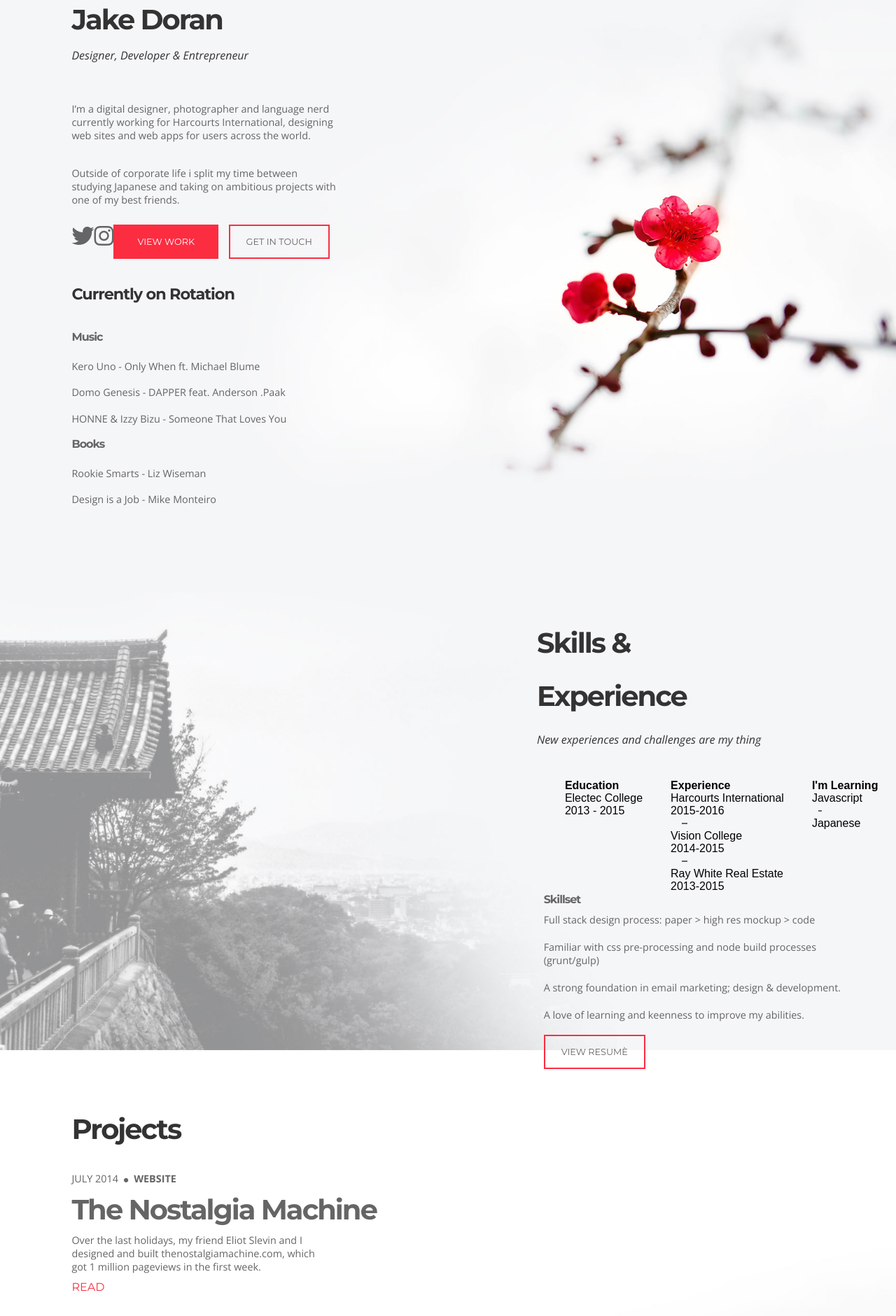
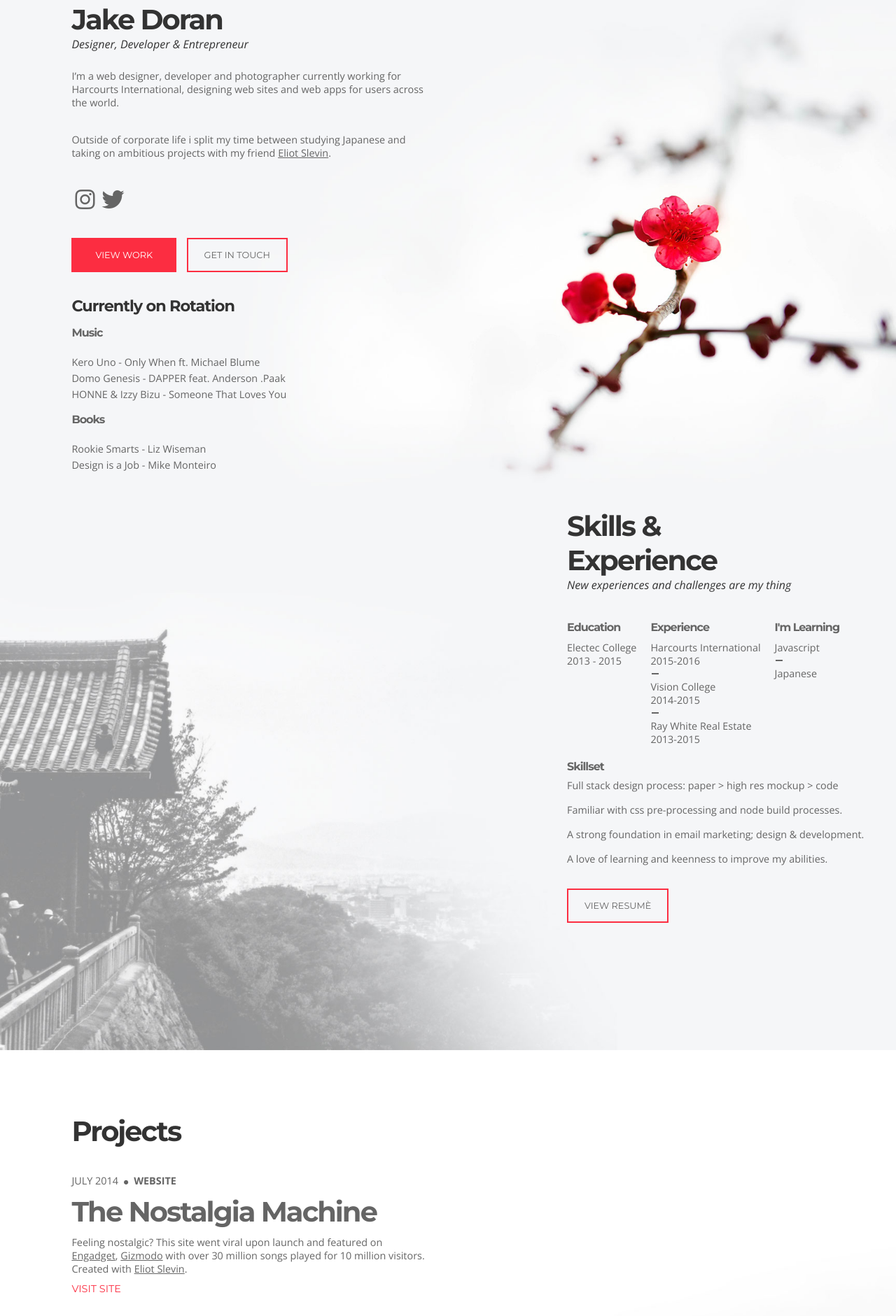
Before and after one commit to jakedoran/jakedoran.io, a website: page app/index.html in a window 1280 px wide. Shown: the part 919-2800 px from the top of the page at 70% size. Drawn offline with nearby package versions, Linux system fonts and the light colour scheme; files whose address does not match are found by name.

Commit message:
fixed margins and content

```diff
--- a/app/index.html
+++ b/app/index.html
@@ -9,7 +9,7 @@
 </head>
 	<body>
 	<section class="home">
-		<div class="home-title block">
+		<div class="home-title">
 			<div class="centered">
 				<h1>DIGITAL DESIGN</h1>
 				<hr>
@@ -24,9 +24,9 @@
 				<h1>Jake Doran</h1>
 				<h3>Designer, Developer & Entrepreneur</h3>
 
-				<p>I’m a digital designer, photographer and language nerd currently working for Harcourts International, designing web sites and web apps for users across the world.</p>
+				<p>I’m a web designer, developer and photographer currently working for Harcourts International, designing web sites and web apps for users across the world.</p>
 
-				<p>Outside of corporate life i split my time between studying Japanese and taking on ambitious projects with one of my best friends.</p>
+				<p>Outside of corporate life i split my time between studying Japanese and taking on ambitious projects with my friend <a href="http://www.eliotslevin.com/" target="_blank">Eliot Slevin</a>.</p>
 
 				<div class="social">
 
@@ -61,39 +61,41 @@
 	<section id="experience" class="skills">
 
 
-		<div class=" title">
-			<h1>Skills & </h1>
-			<h1>Experience</h1>
+		<div class="title">
+			<div class="skills-title">
+				<h1>Skills & </h1>
+				<h1>Experience</h1>
+			</div>
 			<h3>New experiences and challenges are my thing</h3>
-			<div>
+			<div class="skills-list">
 				<ul>
-					<li><strong>Education</strong></li>
-					<li>Electec College</li>
-					<li>2013 - 2015</li>
+					<li><h4>Education</h4></li>
+					<li><p>Electec College</p></li>
+					<li><p>2013 - 2015</p></li>
 				</ul>
 				<ul>
-					<li><strong>Experience</strong></li>
-					<li>Harcourts International</li>
-					<li>2015-2016</li>
+					<li><h4>Experience</h4></li>
+					<li><p>Harcourts International</p></li>
+					<li><p>2015-2016</p></li>
 					<hr>
-					<li>Vision College</li>
-					<li>2014-2015</li>
+					<li><p>Vision College</p></li>
+					<li><p>2014-2015</p></li>
 					<hr>
-					<li>Ray White Real Estate</li>
-					<li>2013-2015</li>
+					<li><p>Ray White Real Estate</p></li>
+					<li><p>2013-2015</p></li>
 				</ul>
 				<ul>
-					<li><strong>I'm Learning</strong></li>
-					<li>Javascript</li>
+					<li><h4>I'm Learning</h4></li>
+					<li><p>Javascript</p></li>
 					<hr>
-					<li>Japanese</li>
+					<li><p>Japanese</p></li>
 				</ul>
 
 			</div>
 			<div class="skillset">
 				<h4>Skillset</h4>
 				<p>Full stack design process: paper > high res mockup > code</p>
-				<p>Familiar with css pre-processing and node build processes (grunt/gulp)</p>
+				<p>Familiar with css pre-processing and node build processes.</p>
 				<p>A strong foundation in email marketing; design & development.</p>
 				<p>A love of learning and keenness to improve my abilities.</p>
 
@@ -115,25 +117,25 @@
 			<div class="project-copy">
 				<p class="project-date">JULY 2014<span class="icon-circle icon"></span><span class="bold-red">WEBSITE</span></p>
 				<h1>The Nostalgia Machine</h1>
-				<p>Over the last holidays, my friend Eliot Slevin and I designed and built thenostalgiamachine.com, which got 1 million pageviews in the first week.</p>
+				<p>Feeling nostalgic? This site went viral upon launch and featured on <a href="https://www.engadget.com/2014/07/23/nostalgia-machine/" target="_blank">Engadget</a>, <a href="http://gizmodo.com/a-website-that-warps-you-back-to-the-hit-songs-of-your-1609840353" target="_blank">Gizmodo</a> with over 30 million songs played for 10 million visitors. Created with <a href="http://www.eliotslevin.com/" target="_blank">Eliot Slevin</a>.</p>
 
-				<a href="tnm.html">READ</a>
+				<a href="thenostalgiamachine.com" class="highlight">VISIT SITE</a>
 			</div>
 
 			<div class="project-copy">
 				<p class="project-date">NOVEMBER 2015<span class="icon-circle icon"></span><span class="bold-red">WEB APP</span></p>
 				<h1>Scorehorse</h1>
-				<p>Simple online software for managing and sharing club leagues for squash, tennis, badminton, table tennis and more.</p>
+				<p>Scorehorse is a simple web app for managing and sharing club leagues for squash, tennis, badminton, table tennis and more. Created with <a href="http://www.eliotslevin.com/" target="_blank">Eliot Slevin</a>.</p>
 
-				<a href="scorehorse.html">READ</a>
+				<a href="scorehorse.io" class="highlight">VISIT SITE</a>
 			</div>
 
 			<div class="project-copy">
 				<p class="project-date">JUNE 2016<span class="icon-circle icon"></span><span class="bold-red">WEBSITE</span></p>
 				<h1>Love City Pop</h1>
-				<p>A tribute to 80's Japan.</p>
+				<p>A tribute to the lost genre of music called 'City Pop'.</p>
 
-				<a href="citypop.html">READ</a>
+				<a href="lovecitypop.co" target="_blank" class="highlight">VISIT SITE</a>
 			</div>
 
 
@@ -148,11 +150,14 @@
 			<p>Get in touch if you'd like to talk about my projects, web design or even just a friendly hello!</p>
 			<p>Please take note that as I'm working full time i wont be able to take on large projects so please get in touch sooner rather than later so i can schedule you in.</p>
 
-			<h5>info@jakedoran.io</h5>
+			<h5><a href="mailto:info@jakedoran.io">info@jakedoran.io</a></h5>
 				<div class="social">
-					<p><a href="https://twitter.com/jakeedoran" target="_blank"><i class="fa fa-twitter" aria-hidden="true"></i></a></p>
 
-					<p><a href="https://www.instagram.com/jakeedoran/" target="_blank"><i class="fa fa-instagram" aria-hidden="true"></i></a></p>
+					<ul>
+						<li><a href="https://twitter.com/jakeedoran" target="_blank"><i class="fa fa-twitter" aria-hidden="true"></i></a></li>
+
+						<li><a href="https://www.instagram.com/jakeedoran/" target="_blank"><i class="fa fa-instagram" aria-hidden="true"></i></a></li>
+					</ul>
 				</div>
 
 		</div>
--- a/app/scss/_variables.scss
+++ b/app/scss/_variables.scss
@@ -9,13 +9,6 @@ $heading-color: #333;
 // red
 $flower-red: #fc2d41;
 
-
-//
-// Layout
-//---------------------------------------------------
-
-$content-width: 37%;
-
 //
 // Type
 //---------------------------------------------------
@@ -25,3 +18,8 @@ $jumbo-heading: 3em;
 $subheading-size: 1.2em;
 $content-size: 0.9em;
 $btn-size: 0.8em;
+//
+// Layout
+//---------------------------------------------------
+
+$content-width: 37%;
--- a/app/scss/pages/_home.scss
+++ b/app/scss/pages/_home.scss
@@ -6,6 +6,9 @@
 	background-size: cover;
 
 	.home-title {
+		text-align: center;
+	  	margin: 20px;
+	  	padding-top: 15%;
 
 	 	h1 {
 			color: #333;
@@ -17,8 +20,6 @@
 			vertical-align: center;
 			text-align: center;
 			letter-spacing: -2px;
-
-
 		}
 		h2 {
 			color: #333;
@@ -40,10 +41,6 @@
 
 	}
 
-	.block {
-	  text-align: center;
-	  margin: 20px;
-	}
 
 	.block:before {
 	  content: '\200B';
--- a/app/scss/pages/_intro.scss
+++ b/app/scss/pages/_intro.scss
@@ -6,11 +6,11 @@
 	background-size: cover;
 
 	.title {
-		width: 80%;
+		max-width: 40%;
 		display: block;
 		float: left;
 		margin: 8% 8%;
-	  h1 {
+	  	h1 {
 			color: $heading-color;
 			font-family: 'Montserrat', sans-serif;
 			font-weight: 700;
@@ -24,8 +24,9 @@
 			font-weight: 400;
 			font-style: italic;
 			font-size: 1em;
+			padding: 0;
+			margin: 0;
 			color: $heading-color;
-			padding: 0 0 30px;
 		}
 		h4 {
 			color: $primary-color;
@@ -42,6 +43,7 @@
 			font-weight: 700;
 			font-size: 1.4em;
 			padding: 0px;
+			margin: 0;
 			vertical-align: center;
 			letter-spacing: -1px;
 		}
@@ -49,20 +51,24 @@
 			font-family: 'Open Sans', sans-serif;
 			font-weight: 400;
 			color: $seccondary-color;
-			width: $content-width;
+			// width: $content-width;
 			padding: 10px 0;
 			font-size: $content-size;
+			a {
+				color: $seccondary-color;
+			}
 
 		}
 
+
 		.social {
-			display: block;
+			display: inline-block;
 			ul {
 				list-style: none;
-				display: block;
 				padding: 0;
 				li {
-					padding: 0;
+					padding: 0 5px;
+					float: right;
 				}
 				i {
 					font-size: 2em;
@@ -70,22 +76,27 @@
 					float: left;
 					padding: 0px;
 				}
+				i:hover {
+					color: $flower-red;
+				}
 			}
 
 		}
 
 
 		.rotation {
+			margin-top: 50px;
 			p {
 				padding: 2px 0;
+				margin: 0;
 			}
 			h4 {
 				margin-top: 15px;
 			}
 		}
 		.buttons {
-			display: block;
-			padding: 15px 23px;
+			// display: block;
+			margin: 50px 0;
 		}
 
 	}
--- a/app/scss/pages/_projects.scss
+++ b/app/scss/pages/_projects.scss
@@ -6,10 +6,11 @@
 	background-size: cover;
 
 	.title {
+		display: block;
+		max-width: 40%;
+		float: left;
+		margin: 5% 8%;
 
-		display: block;
-		float: left;
-		margin: 0% 8%;
 		h1 {
 				color: $heading-color;
 				font-family: 'Montserrat', sans-serif;
@@ -20,7 +21,7 @@
 				letter-spacing: -2px;
 			}
 			.project-copy {
-				margin-bottom: 3%;
+				margin-bottom: 5%;
 
 				h1 {
 				color: $primary-color;
@@ -56,18 +57,24 @@
 					font-weight: 400;
 					color: $seccondary-color;
 					margin: auto 0;
-					width: $content-width;
 					padding: 10px 0;
 					font-size: $content-size;
 				}
 				a {
 					text-decoration:none;
 					padding: 15px 0;
-					font-family: 'Montserrat', sans-serif;
+					font-family: 'Open Sans', sans-serif;
 					font-size: 1em;
-					color: $flower-red;
+					text-decoration: underline;
+					color: $seccondary-color;
 					margin: auto 0;
 
+				}
+				.highlight {
+					color: $flower-red;
+					text-decoration: none;
+					font-family: 'Montserrat', sans-serif;
+					font-size: 0.9em;
 				}
 
 				.project-date {
--- a/app/scss/pages/_skills.scss
+++ b/app/scss/pages/_skills.scss
@@ -9,14 +9,23 @@
 		float: right;
 		display: block;
 		margin: 2% 2%;
+		padding-right: 20px;
 		text-align: left;
-	  h1 {
+		.skills-title {
+			h1 {
+				padding: 0;
+				margin: 0;
+			}
+		}
+		.skills-list {
+			padding-top: 30px;
+		}
+	  	h1 {
 			color: $heading-color;
 			font-family: 'Montserrat', sans-serif;
 			font-weight: 700;
 			font-size: $heading-size;
 			padding: 0px;
-			// margin: auto 2%;
 			vertical-align: center;
 			letter-spacing: -2px;
 		}
@@ -26,8 +35,8 @@
 			font-style: italic;
 			font-size: 1em;
 			color: $heading-color;
-			// margin: auto 2%;
-			padding: 0 0 30px;
+			margin: 0;
+			padding: 0;
 		}
 		h4 {
 			color: $primary-color;
@@ -62,14 +71,26 @@
 			float: left;
 			list-style: none;
 			margin: 0;
+			padding: 0;
+			li {
+				padding-right: 20px;
+				h4 {
+					padding: 10px 0;
+					margin: 0;
+				}
+				p {
+					padding: 0;
+					margin: 0;
+				}
+			}
 		}
 		hr {
 			border-bottom: 2px solid #656565;
 			border-left: none;
 			border-right: none;
 			border-top: none;
-			margin: .5em 10%;
-			width: 4.5%;
+			margin: .5em 1%;
+			width: 10px;
 		}
 		.rotation {
 			p {
@@ -96,13 +117,14 @@
 		.skillset {
 			display: block;
 			clear: both;
+			padding-top: 20px;
 			h4 {
 				color: $primary-color;
 				font-family: 'Montserrat', sans-serif;
 				font-weight: 700;
 				font-size: 1em;
-				padding: 0px;
-				margin: 40px 2% 0;
+				padding: 0;
+				margin: 0;
 				vertical-align: center;
 				letter-spacing: -1px;
 
@@ -111,15 +133,16 @@
 				font-family: 'Open Sans', sans-serif;
 				font-weight: 400;
 				color: $seccondary-color;
-				margin: auto 2%;
-				padding: 10px 0;
+				margin: auto 0;
+				padding: 8px 0;
+				// padding: 10px 0;
 				font-size: $content-size;
 
 			}
 
 		}
 		.buttons {
-			margin: 5% 2%;
+			margin: 40px 0;
 
 		}
 		.contact-icons {
```
Also changed, not shown: app/scss/pages/_contact.scss (+34 -4 lines), app/css/styles.css.
